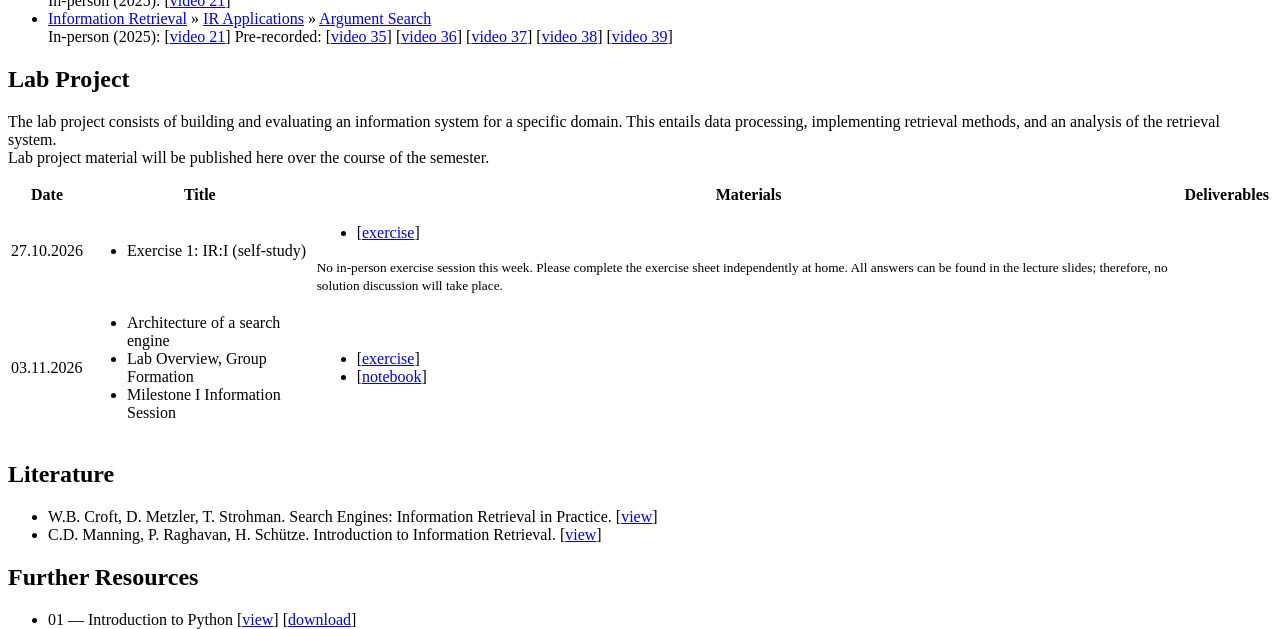
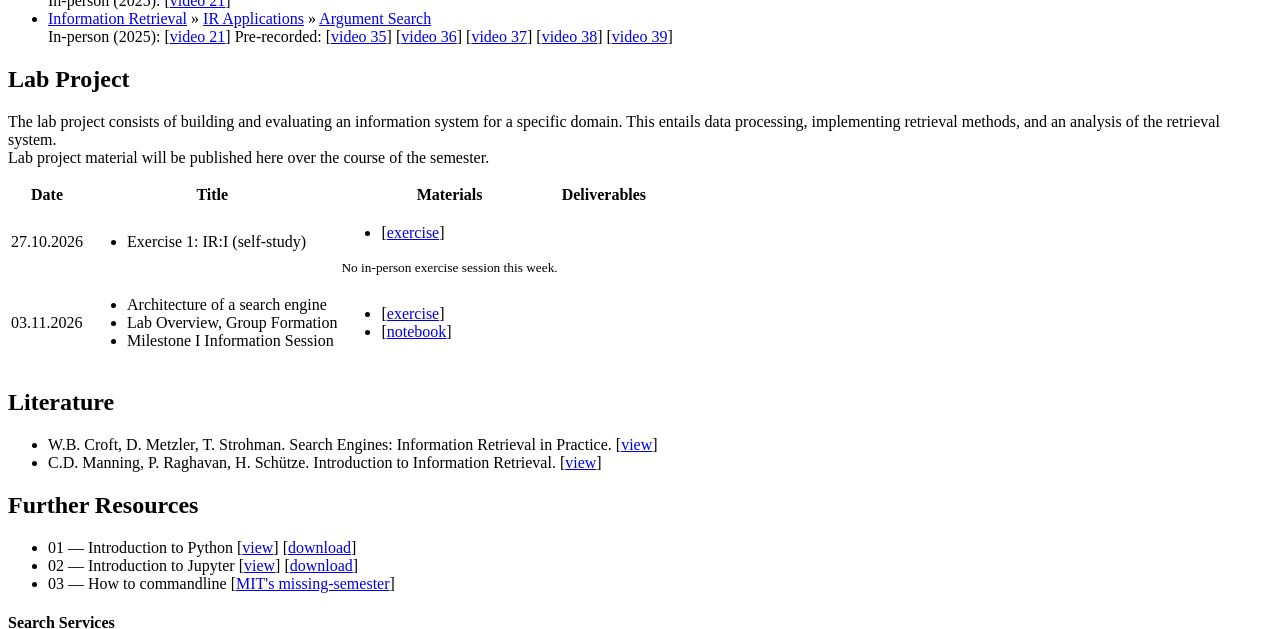
Before and after one commit to temir-org/temir-org.github.io, a Jekyll site: the page built from teaching/information-retrieval-ws26/information-retrieval-ws26.html, in a window 1280 px wide and 900 px high, scrolled down 3331 px, cut to the strip 0-629 px from the top of the window. Built offline with Jekyll 4.4.1, drawn with Linux system fonts in a browser that asks for light colours; a script that is not in the unit is left out.

Commit message:
style: Shorter description

```diff
--- a/teaching/information-retrieval-ws26/_includes/sessions.html
+++ b/teaching/information-retrieval-ws26/_includes/sessions.html
@@ -18,9 +18,7 @@
           <li>[<a href="./materials/exercise-information-retrieval-wise-2026-sheet1.pdf">exercise</a>]</li>
         </ul>
         <small>
-          No in-person exercise session this week. Please complete the exercise
-          sheet independently at home. All answers can be found in the lecture
-          slides; therefore, no solution discussion will take place.
+          No in-person exercise session this week.
         </small>
       </td>
       <td></td>
```
